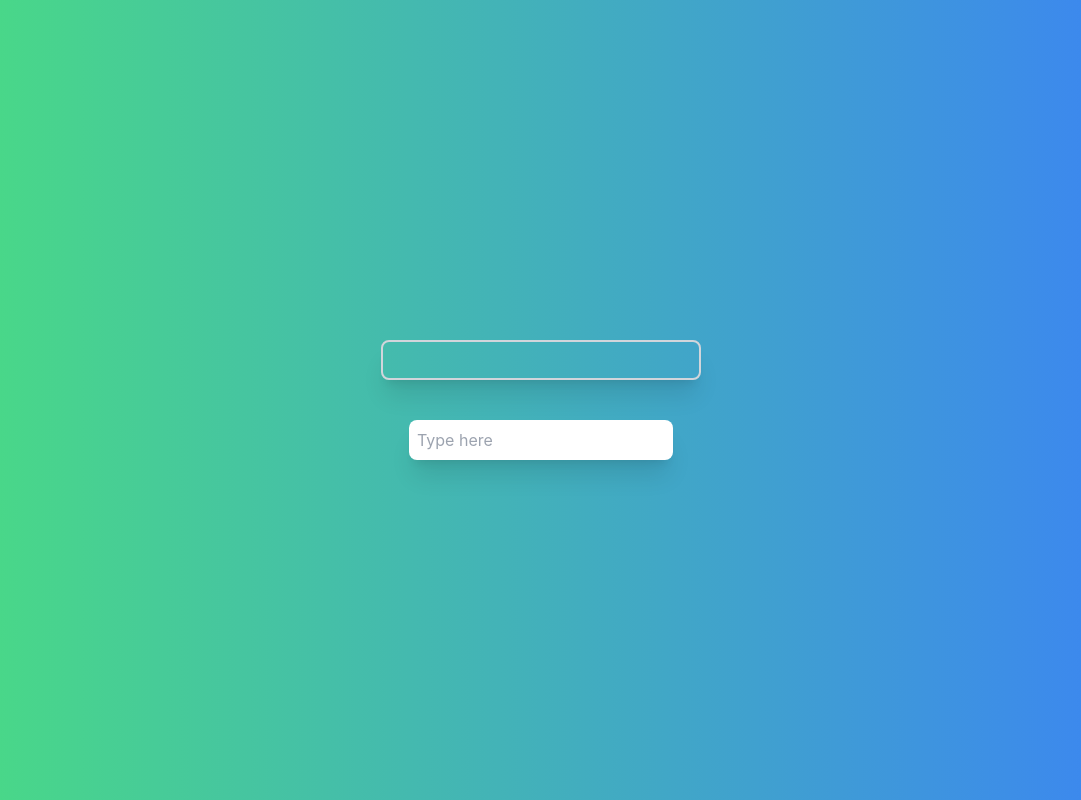
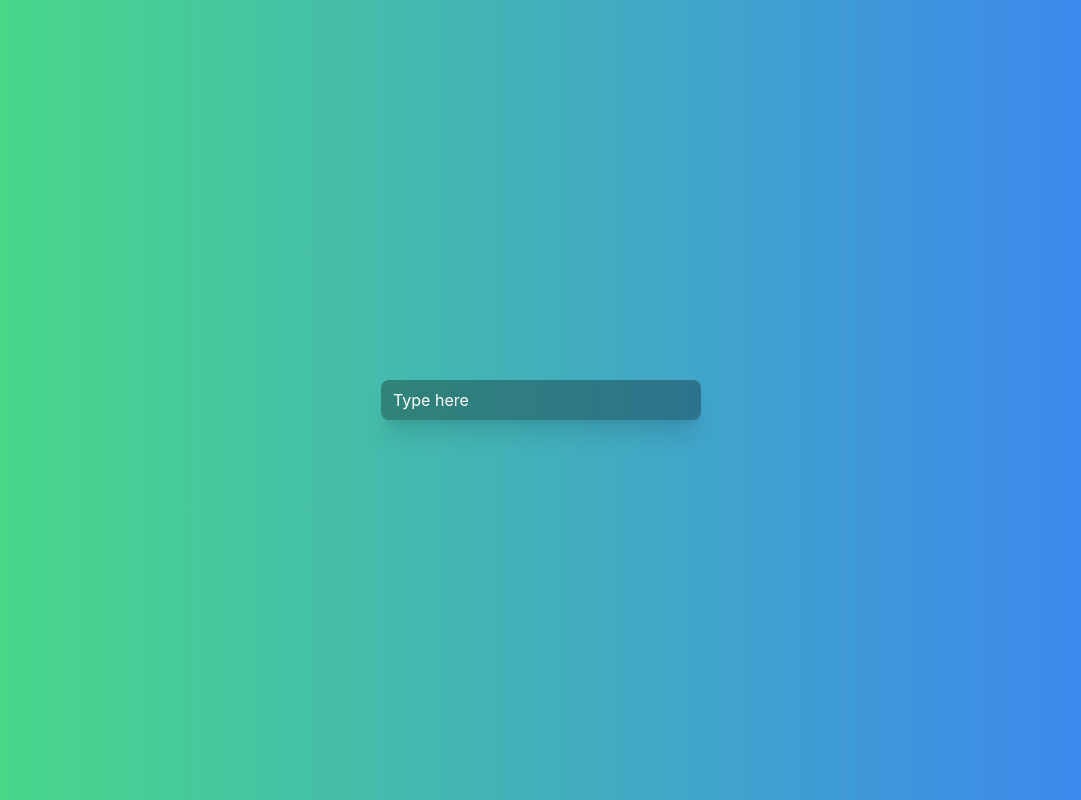
Before and after one commit to FeiserR/Kanji-Game, a React (Vite) app: page / in a window 1280 px wide. Shown: the whole page, without its empty margins (99-1180 px from the left). Built offline with nearby package versions, Linux system fonts and the light colour scheme.

Commit message:
styling on the typebox

```diff
--- a/src/typeBox.tsx
+++ b/src/typeBox.tsx
@@ -37,9 +37,9 @@ function TypeBox() {
 
   return (
     <>
+
     <div className=' bg-gradient-to-r from-green-400 to-blue-500 h-screen justify-center items-center w-screen flex flex-col gap-10'>
-    <p className='border-2 border-gray-300 p-2 rounded-lg shadow-xl min-w-80 min-h-10'>{transformString(input)}</p>
-    <input className='outline-none p-2 rounded-lg shadow-xl' onChange={handleInputChange} type="text"
+    <input className='outline-none border-none border-gray-300 px-3 rounded-lg shadow-xl min-w-80 min-h-10 placeholder-white bg-opacity-30 bg-black' onChange={handleInputChange} type="text"
     value={transformString(input)} placeholder='Type here' />
     </div>
     </>
```
